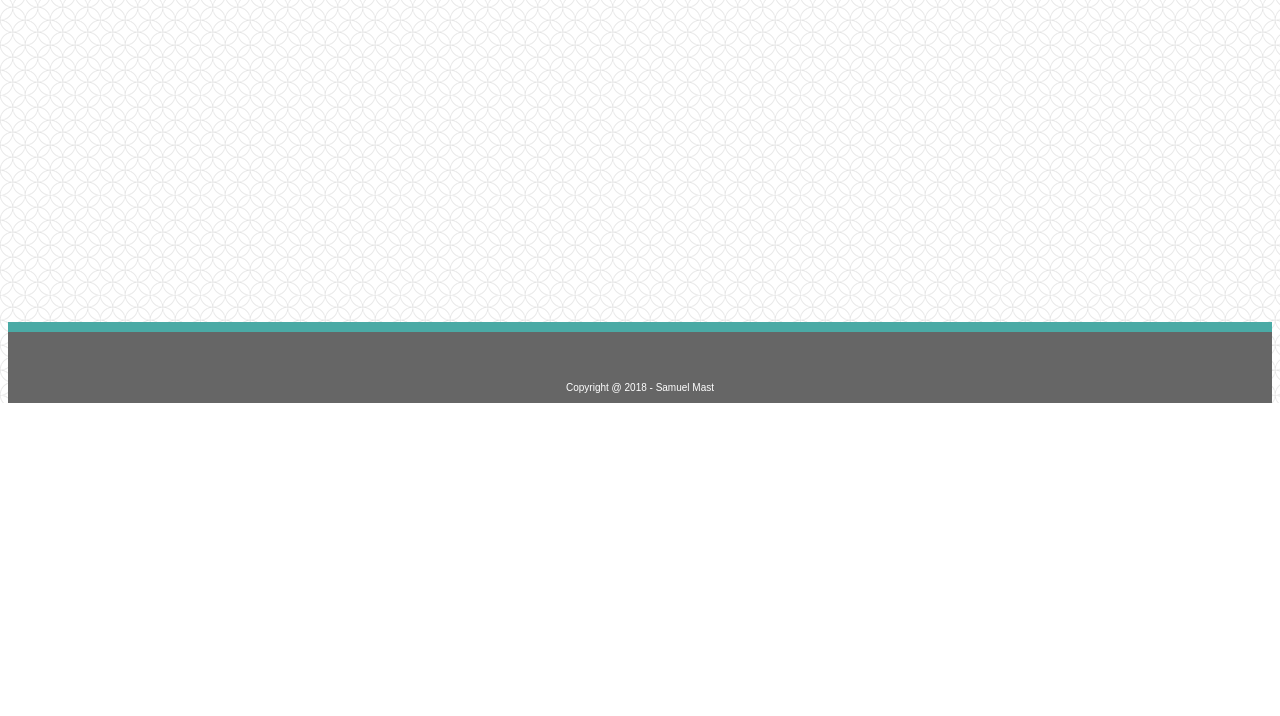
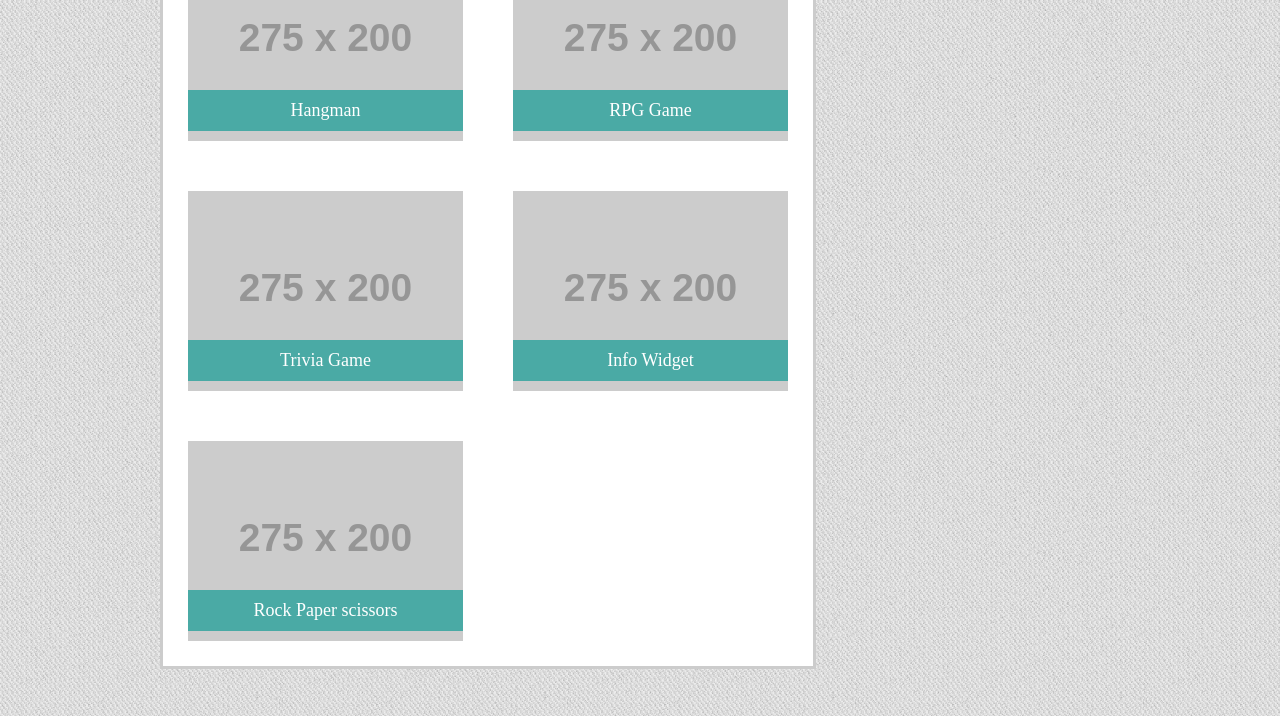
Before and after one commit to SamMast/SamMast.github.io, a plain HTML site: page portfolio.html in a window 1280 px wide. Shown: the part 405-1121 px from the top of the page. Before the commit the page ends 808 px from the top, so only its background shows below. Drawn offline with Linux system fonts and the light colour scheme; placeholder pictures from the web are drawn by us.

Commit message:
uploading completed portfolio.html with css changes

```diff
--- a/assests/css/style.css
+++ b/assests/css/style.css
@@ -5,7 +5,7 @@
 }
 
 body {
-	background-image: url("../images/spiration-light.png");
+	background-image: url("../images/cheap_diagonal_fabric.png");
 }
 
 header {
@@ -22,6 +22,7 @@ h1 {
 	margin-bottom: 0px;
 	margin-left: 350px;
 	color: white;
+	text-align: center;
 }
 
 
@@ -58,8 +59,7 @@ h2 {
 	font-family: 'Georgia', Times, Times New Roman, serif;
 	border-bottom: solid;
 	border-color: #cccccc;
-	margin-right: 50px;
-	margin-left: 25px;
+	margin: 25px 50px 5px 25px;
 	padding-bottom: 25px;
 	color: #4aaaa5;
 	font-size: 35px;
@@ -215,3 +215,38 @@ form {
 	background-color: white;
 	margin: 25px 25px 50px 0px;
 }
+
+.text1,
+.text2,
+.text3,
+.text4,
+.text5 {
+	text-align: center;
+	background-color: #4aaaa5;
+	width: 225px;
+	padding: 10px 25px;
+	color: white;
+	border-style: none;
+	font-size: 18px;
+	position: absolute;
+	bottom: 10px;
+	right: 0px;
+}
+
+.box1,
+.box2,
+.box3,
+.box4,
+.box5 {
+	background-color: #cccccc;
+	width: 275px;
+	float:left;
+	margin: 25px;
+	height: 200px;
+	position: relative;
+}
+
+.portfolio-image {
+	width: 275px;
+	height: 200px;
+}
--- a/portfolio.html
+++ b/portfolio.html
@@ -24,17 +24,52 @@
 				<div>
 					<section id="portfolio">
 						<h2>Portfolio</h2>
-						<section id="">
-
+						<section id="portfolio-items">
+							<div class="box1">
+								<img src="http://via.placeholder.com/275x200" alt="placeholder image 1" class="portfolio-image">
+								<section class="text1">
+									Hangman
+								</section>
+							</div>
+							<div class="box2">
+								<img src="http://via.placeholder.com/275x200" alt="placeholder image 2" class="portfolio-image">
+								<section class="text2">
+									RPG Game
+								</section>
+							</div>
+							<div class="box3">
+								<img src="http://via.placeholder.com/275x200" alt="placeholder image 3" class="portfolio-image">
+								<section class="text3">
+									Trivia Game
+								</section>
+							</div>
+							<div class="box4">
+								<img src="http://via.placeholder.com/275x200" alt="placeholder image 4" class="portfolio-image">
+								<section class="text4">
+									Info Widget
+								</section>
+							</div>
+							<div class="box5">
+								<img src="http://via.placeholder.com/275x200" alt="placeholder image 5" class="portfolio-image">
+								<section class="text5">
+									Rock Paper scissors
+								</section>
+							</div>
 						</section>
 					</section>
 				</div>
 
 				<div id="connect-info" class="clearfix">
 						<h3>Connect With Me</h3>
-						<img src="assests/images/linkedin.png" alt="LinkedIn" class="link1" />
-						<img src="assests/images/stackoverflow.png" alt="GitHub" class="link2" />
-						<img src="assests/images/github.png" alt="StackOverflow" class="link3"/>
+						<a href="https://www.linkedin.com/in/sammast/" target="_blank">
+							<img src="assests/images/linkedin.png" alt="LinkedIn" class="link1" />
+						</a>
+						<a href="https://github.com/SamMast/" target="_blank">
+							<img src="assests/images/stackoverflow.png" alt="GitHub" class="link2" />
+						</a>
+						<a href="https://stackoverflow.com/users/9069731/sam-mast" target="_blank">
+							<img src="assests/images/github.png" alt="StackOverflow" class="link3"/>
+						</a>
 				</div>
 			</div>
 		</div>
```
Also changed, not shown: contact.html (+9 -3 lines), index.html (+9 -3 lines), assests/images/cheap_diagonal_fabric.png (added), assests/images/spiration-dark.png (added).
